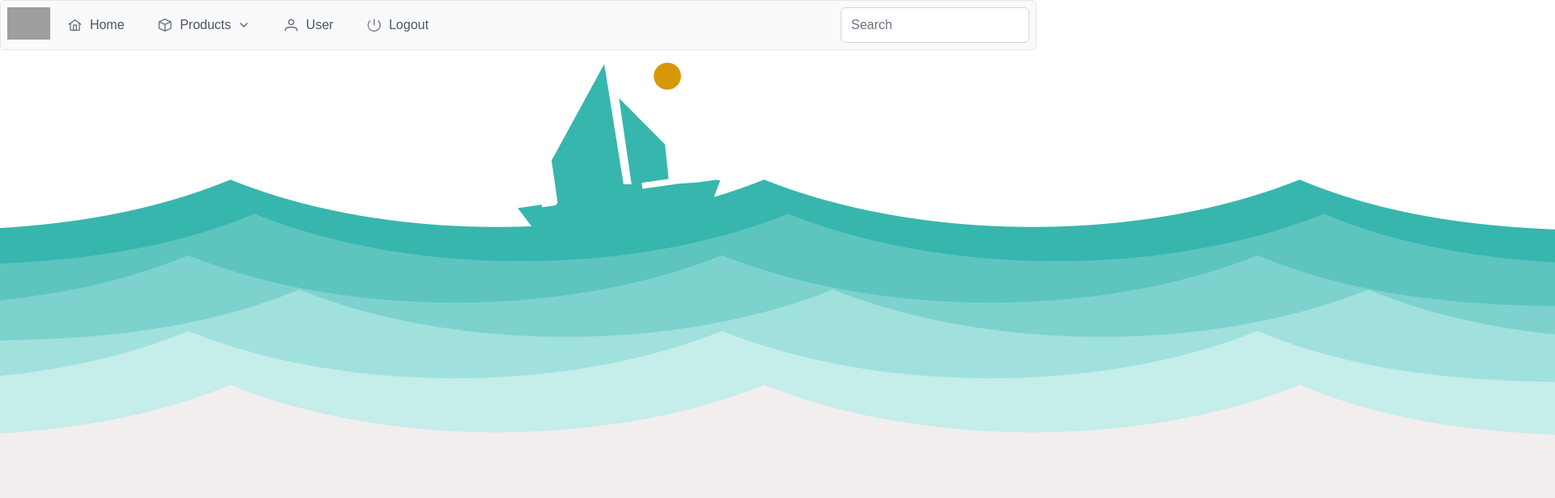
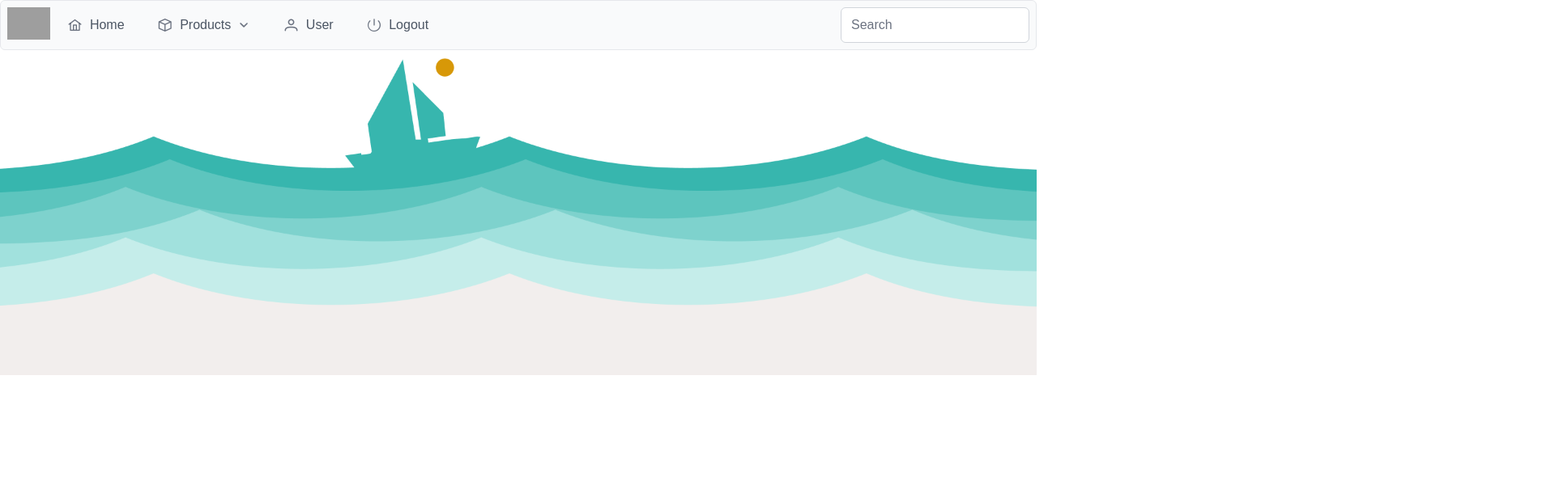
Before and after one commit to YaelDonat/back-office-front, a Vue app: page /home in a window 1280 px wide. Shown: the top 616 px of the page at 81% size, 1920 px wide, since content can reach past the window. Built offline with nearby package versions, Linux system fonts and the light colour scheme; grey boxes are pictures that could not be loaded; a web font is replaced by a local one.

Commit message:
update: css

```diff
--- a/src/App.vue
+++ b/src/App.vue
@@ -7,6 +7,7 @@ body {
   height: 100vh;
   margin: 0;
   padding: 0;
+  overflow-x: hidden;
 }
 #app {
   height: 100%;
--- a/src/layout/DefaultLayout.vue
+++ b/src/layout/DefaultLayout.vue
@@ -1,7 +1,7 @@
 <template>
   <headerComponent />
   <router-view></router-view>
-  <footer><img src="@/assets/footer-page.png" /></footer>
+  <footer><img class="footer-img" src="@/assets/footer-page.png" /></footer>
 </template>
 
 <script>
@@ -13,3 +13,10 @@ export default defineComponent({
   components: { headerComponent },
 })
 </script>
+
+<style>
+.footer-img {
+  background-size: cover;
+  width: 100%;
+}
+</style>
```
